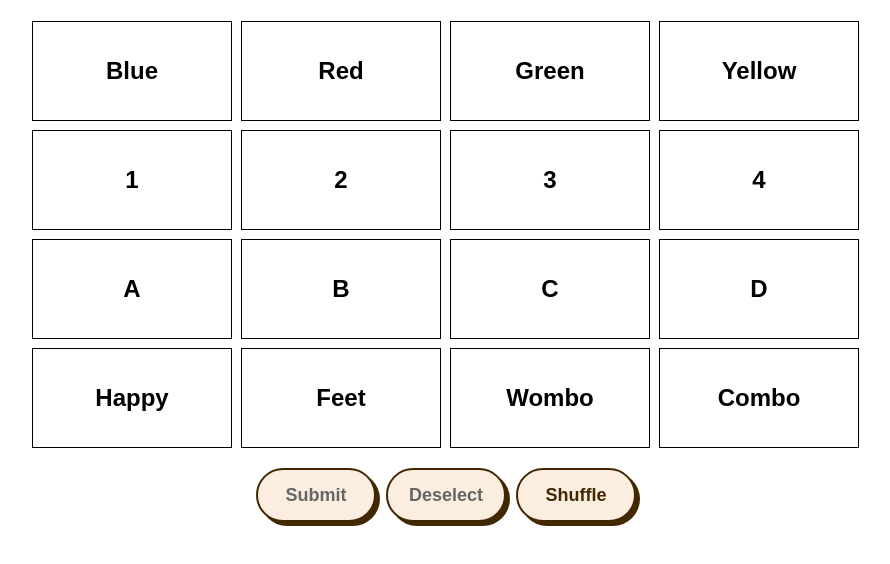
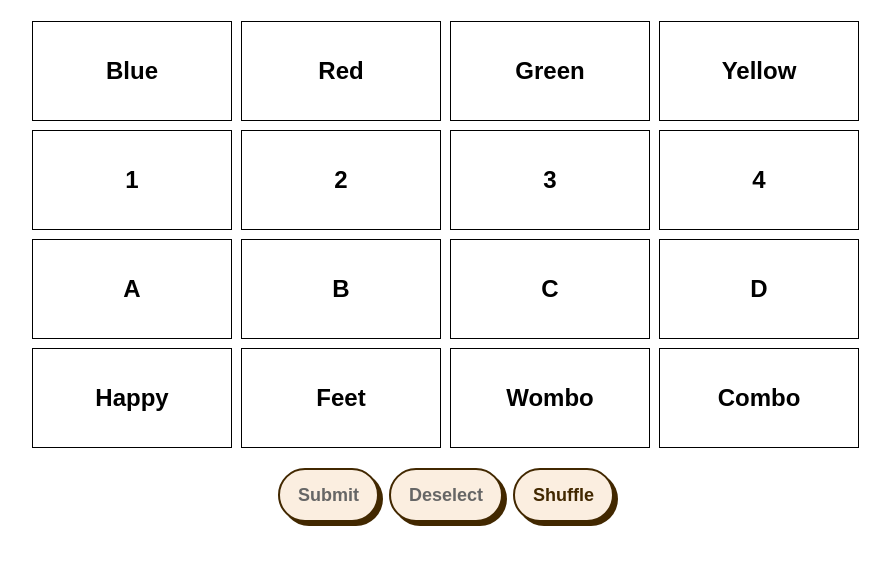
Before and after one commit to AlexanderPipes/React-Connections, a React (Vite) app: page / in a window 1280 px wide. Shown: the top 564 px of the page, without its empty margins (194-1084 px from the left). Built offline with nearby package versions, Linux system fonts and the light colour scheme.

Commit message:
Take out media css

```diff
--- a/src/styles.css
+++ b/src/styles.css
@@ -1,14 +1,10 @@
 .bttn-row {
-  display: grid;
+  display: flex;
   margin-left: auto;
   margin-right: auto;
   grid-template-columns: repeat(3, 1fr);
   grid-gap: 10px;
   margin-top: 20px;
-}
-.bttn {
-  padding-left: 5px;
-  padding-right: 5px;
 }
 
 .board-game {
@@ -146,7 +142,7 @@ body {
   user-select: none;
   -webkit-user-select: none;
   touch-action: manipulation;
-  cursor: not-allowed;
+  /* cursor: not-allowed; */
 }
 
 .bttn:disabled:hover {
@@ -161,10 +157,3 @@ body {
   box-shadow: #422800 2px 2px 0 0;
   transform: translate(2px, 2px);
 }
-
-@media (min-width: 768px) {
-  .bttn {
-    min-width: 120px;
-    padding: 0 25px;
-  }
-}
```
